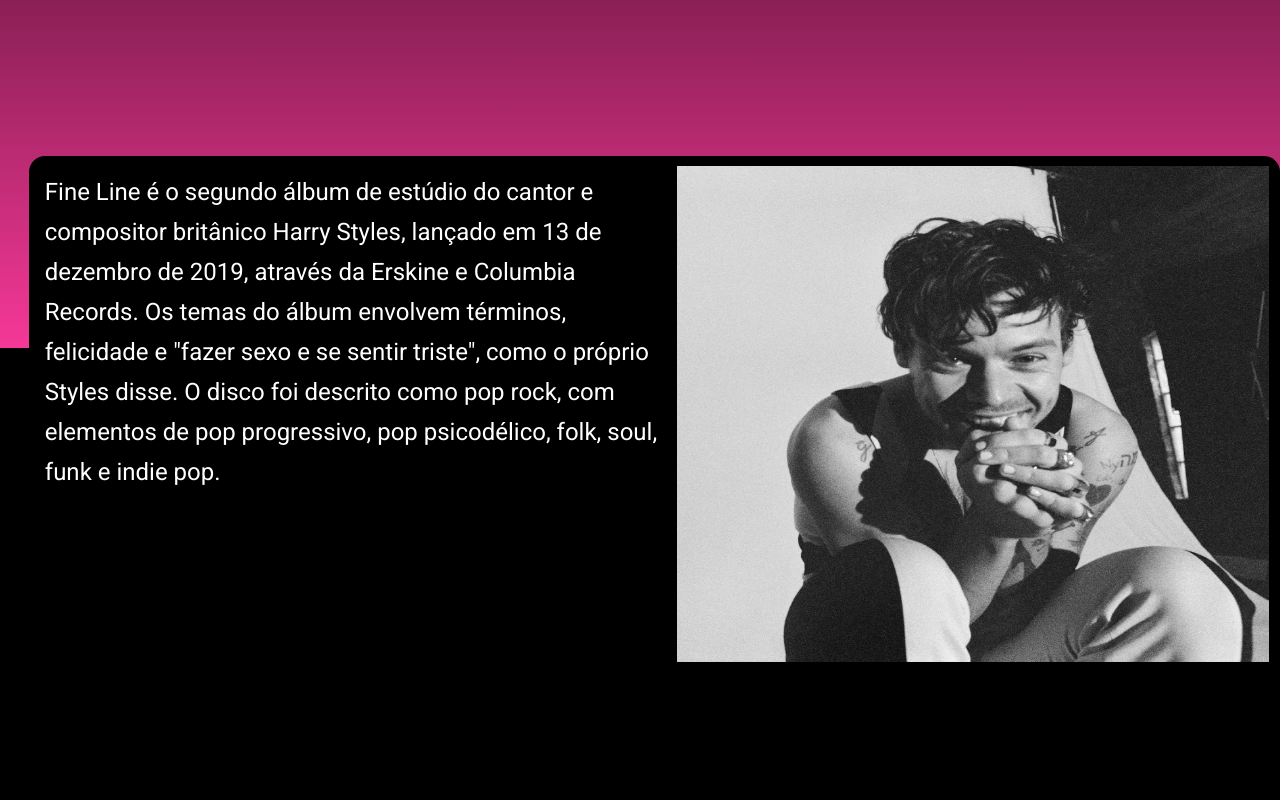
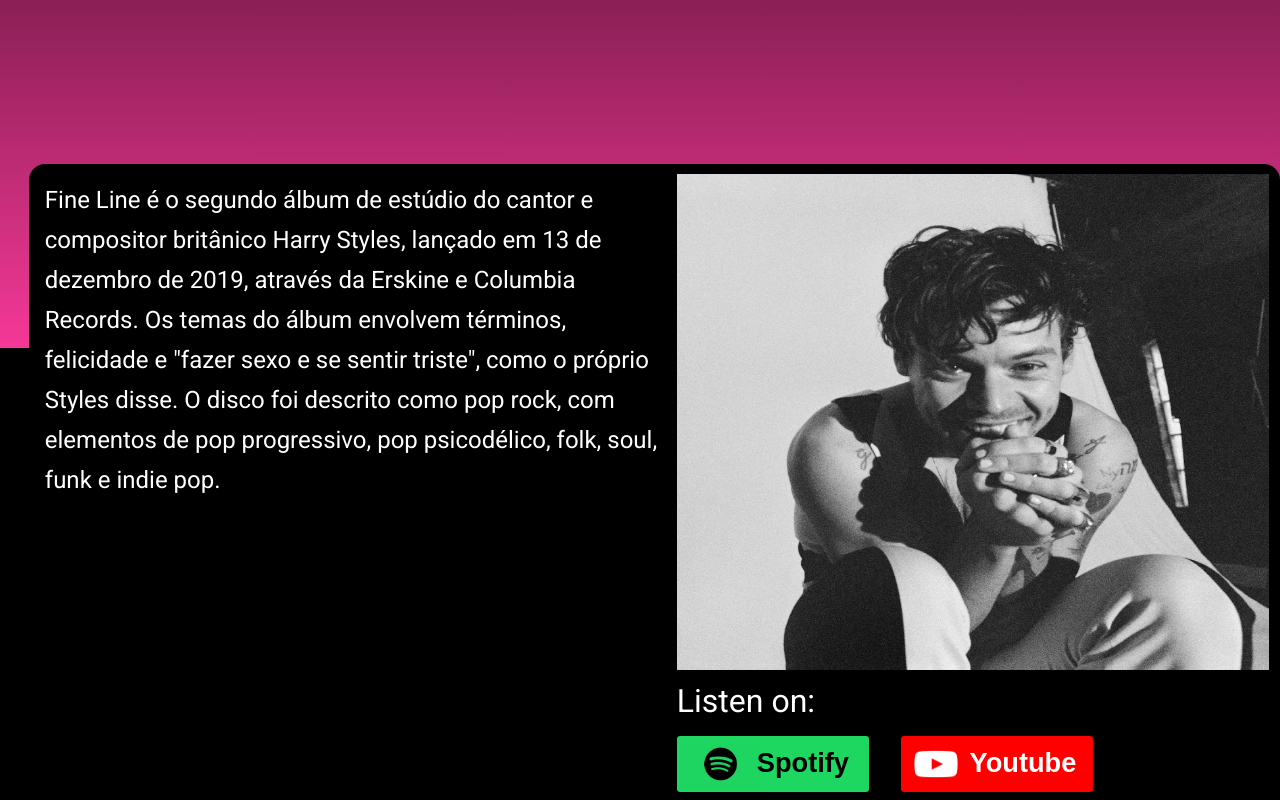
Before and after one commit to poissonfou/Carousel_Albums, a plain HTML site: page index.html in a window 1280 px wide. Shown: the part 628-1428 px from the top of the page. Before the commit the page ends 1294 px from the top, so only its background shows below. Drawn offline with Linux system fonts and the light colour scheme.

Commit message:
added buttons with link to albums on spotify and yt

```diff
--- a/index.css
+++ b/index.css
@@ -51,6 +51,7 @@ h1{
     display: flex;
     flex-direction: row;
     margin-left: 1.8rem;
+    margin-top: 0.5rem;
 }
 
 .pic img{
@@ -66,6 +67,13 @@ h1{
     border-top-right-radius: 1rem;
 }
 
+
+.listen{
+    font-size: 2rem;
+    margin-bottom: 1rem;
+    margin-top: 0.5rem;
+}
+
 .info{
     width: 50%;
     font-size: 1.5rem;
@@ -78,6 +86,77 @@ h1{
     line-height: 2.5rem;
     border-top-left-radius: 1rem;
 }
+
+
+.buttons{
+    display: flex;
+    flex-direction: row;
+}
+
+a:link, a:visited{
+    text-decoration: none;
+}
+
+/*SPOTIFY BUTTON*/
+
+.spotify-button{
+ display: flex;
+ flex-direction: row;
+ background-color: rgb(30 215 96);
+ width: 12rem;
+ height: 3.5rem;
+ border-radius: 0.2rem;
+ margin-bottom: 0.5rem;
+}
+
+.spotify-button p{
+    margin-left: -0.2rem;
+    margin-top: 0.7rem;
+    font-size: 1.7rem;
+    color: black;
+    font-family: Arial, Helvetica, sans-serif;
+    font-weight: 700;
+    z-index: 1;
+}
+
+a .spotify-logo{
+    width: 5rem;
+    height: 3rem;
+    margin-right: -0.7rem;
+    margin-left: 0.2rem;
+    margin-top: -0.3rem;
+}
+
+/*YOUTUBE BUTTON*/
+
+a .youtube-logo{
+    width: 4rem;
+    height: 3.5rem;
+    margin-right: -0.7rem;
+    margin-left: 0.2rem;
+    margin-top: -0.55rem;
+}
+
+.youtube-button{
+    display: flex;
+    flex-direction: row;
+    background-color: #FF0000;
+    width: 12rem;
+    height: 3.5rem;
+    border-radius: 0.2rem;
+    margin-bottom: 0.5rem;
+    margin-left: 2rem;
+   }
+
+.youtube-button p{
+    margin-left: 0.1rem;
+    margin-top: 0.7rem;
+    font-size: 1.7rem;
+    color: rgb(255, 255, 255);
+    font-family: Arial, Helvetica, sans-serif;
+    font-weight: 700;
+}
+
 
 /*GRADIENTS*/
 .gradient{
--- a/index.html
+++ b/index.html
@@ -10,6 +10,7 @@
     <link rel="preconnect" href="https://fonts.googleapis.com">
     <link rel="preconnect" href="https://fonts.gstatic.com" crossorigin>
     <link href="https://fonts.googleapis.com/css2?family=Roboto:wght@400;700&display=swap" rel="stylesheet">
+    <link rel="icon" href="./img/vinyl.png">
     <title>Carrosel</title>
 </head>
 
@@ -51,6 +52,24 @@
         </div>
         <div class="pic">
             <img class="singer-img" src="./img/3.jpg" alt="Imagem do artista">
+            <p class="listen">Listen on: </p>
+            <div class="buttons">
+                <a class="spotify" href="https://open.spotify.com/album/7xV2TzoaVc0ycW7fwBwAml">
+                    <div class="spotify-button">
+                        <img class="spotify-logo" src="./img/poty.jpg" alt="Spotify logo">
+                        <p>Spotify</p>
+                    </div>
+                </a>
+                <a class="youtube" href="https://www.youtube.com/playlist?list=PLfSdF_HSSu548MHnItRg7sYbj1OkmFc2g">
+                    <div class="youtube-button">
+                        <img class="youtube-logo" src="./img/yt.svg.png" alt="Youtube logo">
+                        <p>Youtube</p>
+                    </div>
+                </a>
+
+            </div>
+
+
         </div>
     </div>
 </body>
--- a/index.js
+++ b/index.js
@@ -19,6 +19,12 @@ function Toggle_one(){
 
     let img = document.querySelector('.singer-img');
     img.setAttribute('src', './img/1.jpg')
+
+    let spotify = document.querySelector('.spotify');
+    spotify.setAttribute('href', urls[0]);
+
+    let yt = document.querySelector('.youtube');
+    yt.setAttribute('href', urls[1]);
 }
 
 function Toggle_two(){
@@ -45,6 +51,12 @@ function Toggle_two(){
 
     let img = document.querySelector('.singer-img');
     img.setAttribute('src', './img/2.jpg')
+
+    let spotify = document.querySelector('.spotify');
+    spotify.setAttribute('href', urls[2]);
+
+    let yt = document.querySelector('.youtube');
+    yt.setAttribute('href', urls[3]);
 }
 
 function Toggle_four(){
@@ -71,6 +83,12 @@ function Toggle_four(){
 
     let img = document.querySelector('.singer-img');
     img.setAttribute('src', './img/4.jpg')
+
+    let spotify = document.querySelector('.spotify');
+    spotify.setAttribute('href', urls[4]);
+
+    let yt = document.querySelector('.youtube');
+    yt.setAttribute('href', urls[5]);
 }
 
 function Toggle_five(){
@@ -94,6 +112,12 @@ function Toggle_five(){
 
     let img = document.querySelector('.singer-img');
     img.setAttribute('src', './img/5.jpg')
+
+    let spotify = document.querySelector('.spotify');
+    spotify.setAttribute('href', urls[6]);
+
+    let yt = document.querySelector('.youtube');
+    yt.setAttribute('href', urls[7]);
 }
 
 let albums = [
@@ -102,3 +126,14 @@ let albums = [
     'Em 2015, o vocalista e vocalista Jeremias Heimbach, que já havia feito música como cantor e compositor, juntou-se a Oliver Sparkuhle para implementar o projeto de uma banda conjunta. Foi fundada oficialmente em 2018. Jeremias tem jogado na formação atual desde a primavera de 2018. Durante um show em Helmstedt, Baixa Saxônia, a banda foi descoberta por uma agência de artistas e assinada. Jeremias tornou-se conhecido por um público mais amplo como o ato de abertura de Giant Rooks e OK Kid. Seu EP de estreia Du muss an den Frühling glauben, produzido por Tim Tautorat, foi lançado pela banda em outubro de 2019. Em 28 de maio de 2021, foi lançado o primeiro álbum da banda, Golden Hour, que alcançou o número 9 nas paradas de álbuns alemãs.',
     'Blurryface é o quarto álbum de estúdio do duo norte-americano Twenty One Pilots, e o segundo álbum da banda lançado pela Fueled by Ramen. O álbum foi precedido pelo single, "Fairly Local", lançado em 17 de março de 2015. Foi definido para ser lançado em 19 de maio de 2015, mas, foi lançado dois dias antes em 17 de maio via iTunes. O disco estreou na primeira posição da tabela musical dos Estados Unidos, Billboard 200, com 146 mil cópias vendida. Blurryface é o quarto álbum de estúdio do duo norte-americano Twenty One Pilots, e o segundo álbum da banda lançado pela Fueled by Ramen. O álbum foi precedido pelo single, "Fairly Local", lançado em 17 de março de 2015. Foi definido para ser lançado em 19 de maio de 2015, mas, foi lançado dois dias antes em 17 de maio via iTunes. O disco estreou na primeira posição da tabela musical dos Estados Unidos, Billboard 200, com 146 mil cópias vendida'
 ]
+
+let urls = [
+    'https://open.spotify.com/album/4kkVGtCqE2NiAKosri9Rnd',
+    'https://www.youtube.com/playlist?list=PLsAZ9VYSyO13Wp5GD8wM5OYtfMV0sck46',
+    'https://open.spotify.com/album/0oMXn0MNLNyvB4iJPZXOuV',
+    'https://www.youtube.com/playlist?list=PL7AyFRLdnY8qCIDYZZpSUFXiomHzvWqpw',
+    'https://open.spotify.com/album/1HmWZnKnecBlWqYcD7Zead',
+    'https://www.youtube.com/playlist?list=PLolZAjHU3zximZnudFIeC5-ZIMvjJ1trQ',
+    'https://open.spotify.com/album/3cQO7jp5S9qLBoIVtbkSM1',
+    'https://www.youtube.com/playlist?list=OLAK5uy_mWtWynXa5NeLQEJjvrmVZmmO48G4eBBWg'
+]
```
Also changed, not shown: img/poty.jpg (added), img/poty.png (added), img/ty.png (added), img/vinyl.png (added), img/yt.svg.png (added).
